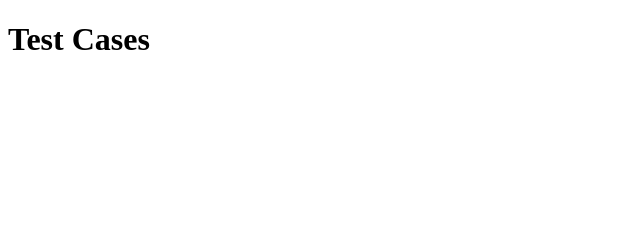
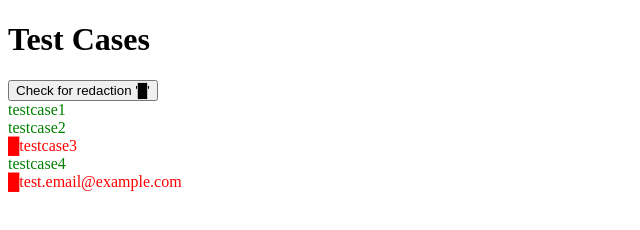
Before and after one commit to dilijev/testcases, a plain HTML site: page index.html in a window 1280 px wide. Shown: the whole page, without its empty margins (0-640 px from the left). Drawn offline with Linux system fonts and the light colour scheme.

Commit message:
Rudimentary test case analysis

```diff
--- a/index.html
+++ b/index.html
@@ -3,10 +3,75 @@
 
 <head>
   <title>Test Cases</title>
+  <style>
+    .expectRedacted {
+      color: red;
+    }
+
+    .expectClear {
+      color: green;
+    }
+
+    span.pass::after {
+      content: '✅';
+    }
+
+    span.fail::after {
+      content: '❌';
+    }
+  </style>
+  <script>
+    function checkTestCaseCorrectlyRedacted(tc) {
+      // Check if the test case is redacted
+      const isRedacted = tc.redacted;
+      const expectRedacted = tc.elem.classList.contains('expectRedacted');
+
+      return isRedacted === expectRedacted;
+    }
+
+    function checkForRedacted() {
+      const testCases = Array.from(document.querySelectorAll('.testcase')).map(
+        e => {
+          return {
+            elem: e,
+            text: e.textContent,
+            redacted: e.textContent.includes('█'),
+          };
+        }
+      );
+
+      // For each test case, find or insert a span with the class 'result', and ensure that only one of 'pass' or 'fail'
+      // is set on that element, based on whether the test case is redacted or not
+      testCases.forEach(tc => {
+        let resultSpan = tc.elem.querySelector('.result');
+        if (!resultSpan) {
+          resultSpan = document.createElement('span');
+          resultSpan.className = 'result';
+          tc.elem.appendChild(resultSpan);
+        }
+
+        // remove 'pass' and 'fail' classes from the span
+        resultSpan.classList.remove('pass', 'fail');
+
+        const passed = checkTestCaseCorrectlyRedacted(tc);
+        if (passed) {
+          resultSpan.classList.add('pass');
+        } else {
+          resultSpan.classList.add('fail');
+        }
+      });
+    }
+  </script>
 </head>
 
 <body>
   <h1>Test Cases</h1>
+  <button onclick="checkForRedacted()">Check for redaction '█'</button>
+  <div class="testcase expectClear">testcase1</div>
+  <div class="testcase expectClear">testcase2</div>
+  <div class="testcase expectRedacted">█testcase3</div>
+  <div class="testcase expectClear">testcase4</div>
+  <div class="testcase expectRedacted">█test.email@example.com</div>
 </body>
 
 </html>
```
